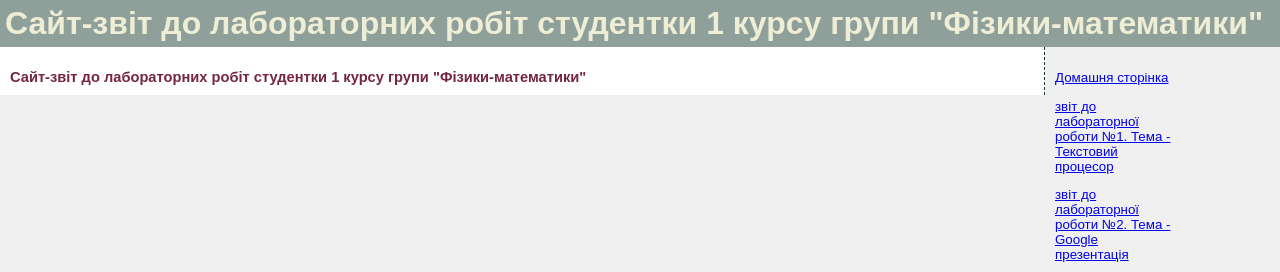
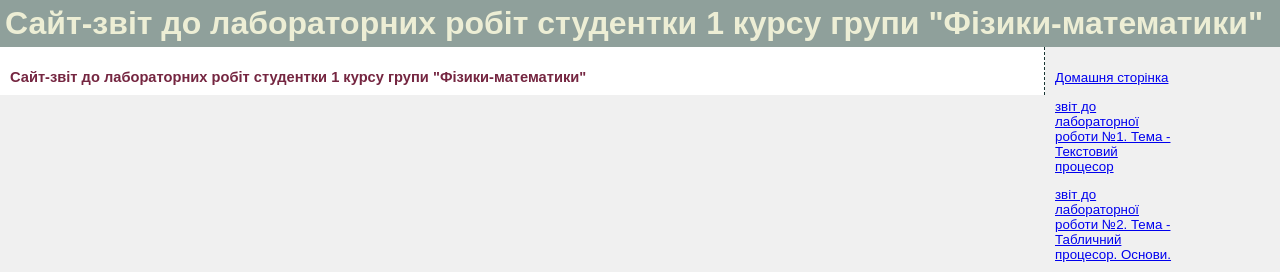
Before and after one commit to Viktoria2206/Report, a plain HTML site: page index.html in a window 1280 px wide. Shown: the top 272 px of the page. Drawn offline with Linux system fonts and the light colour scheme.

Commit message:
Update index.html

```diff
--- a/index.html
+++ b/index.html
@@ -60,7 +60,7 @@
    <div id="sidebar">
     <p><a href="index.html">Домашня сторінка</a></p>
     <p><a href="lab1.html">звіт до лабораторної роботи №1. Тема - Текстовий процесор</a></p>
-    <p><a href="lab2.html">звіт до лабораторної роботи №2. Тема - Google презентація</a></p>
+    <p><a href="lab2.html">звіт до лабораторної роботи №2. Тема - Табличний процесор. Основи.</a></p>
     <p><a href="lab3.html">звіт до лабораторної роботи №3. Тема - Табличний процесор</a></p>
     <p><a href="lab4.html">звіт до лабораторної роботи №4. Тема - Google форма-опитування</a></p>
    <p><a href="lab5.html">звіт до лабораторної роботи №5. Тема - Google форма-тестування</a></p>
```
